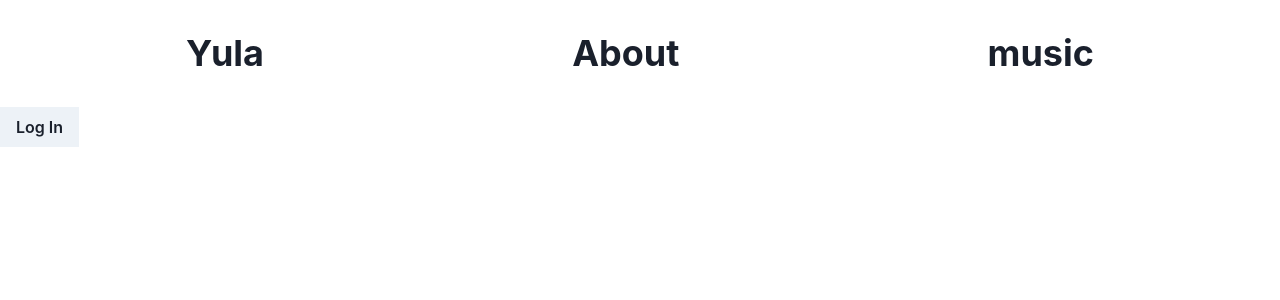
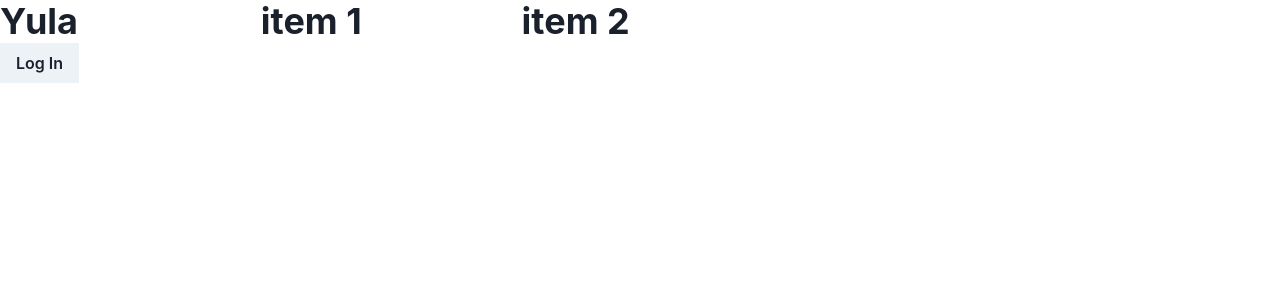
Before and after one commit to brendisurfs/Yula-Website-Frontend, a Next.js app: page / in a window 1280 px wide. Shown: the top 300 px of the page. Built offline with nearby package versions, Linux system fonts and the light colour scheme.

Commit message:
updated header, links now gow in a row.

```diff
--- a/components/Header.tsx
+++ b/components/Header.tsx
@@ -5,6 +5,9 @@ import {
   Flex,
   Heading,
   UseDisclosureProps,
+  Box,
+  Grid,
+  GridItem,
 } from "@chakra-ui/react";
 import Link from "next/link";
 import PageLink from "./PageLink";
@@ -21,19 +24,13 @@ const Header = () => {
         content="Website for electronic musician Yula."
       ></meta>
       <Heading title="yula" justifyContent="space-between">
-        <Flex
-          flexDir="row"
-          justifyContent="space-around"
-          m={4}
-          padding={4}
-          className="menu-start"
-        >
-          <p>
+        <Grid templateColumns="repeat(5, 1fr)" gap={6}>
+          <Box>
             <Link href="/">Yula</Link>
-          </p>
-          <PageLink pageRoute="/about" text="About"></PageLink>
-          <PageLink pageRoute="/music" text="music"></PageLink>
-        </Flex>
+          </Box>
+          <PageLink text="item 1" pageRoute="/"></PageLink>
+          <PageLink text="item 2" pageRoute="/"></PageLink>
+        </Grid>
         <Flex>
           <Button onClick={onOpen} rounded={0}>
             Log In
--- a/components/PageLink.tsx
+++ b/components/PageLink.tsx
@@ -1,4 +1,4 @@
-import { chakra, ChakraProvider } from "@chakra-ui/react";
+import { chakra, ChakraProvider, useColorMode } from "@chakra-ui/react";
 import Link from "next/link";
 type LinkProps = {
   text: string;
--- a/pages/_Layout.tsx
+++ b/pages/_Layout.tsx
@@ -1,9 +1,11 @@
+import { ChakraProvider } from "@chakra-ui/react";
+import DayNightButton from "../components/DayNightButton";
 import Header from "../components/Header";
 const _Layout = () => {
   return (
-    <div>
+    <ChakraProvider>
       <Header />
-    </div>
+    </ChakraProvider>
   );
 };
 
--- a/pages/index.tsx
+++ b/pages/index.tsx
@@ -4,6 +4,7 @@ import Image from "next/image";
 import {
   Box,
   Button,
+  ChakraProvider,
   Flex,
   Heading,
   Input,
@@ -12,12 +13,13 @@ import {
 } from "@chakra-ui/react";
 import LoginCard from "../components/LoginCard";
 import Header from "../components/Header";
+import DayNightButton from "../components/DayNightButton";
 
 const Home: NextPage = () => {
   return (
-    <Box>
+    <ChakraProvider>
       <Header />
-    </Box>
+    </ChakraProvider>
   );
 };
 
```
